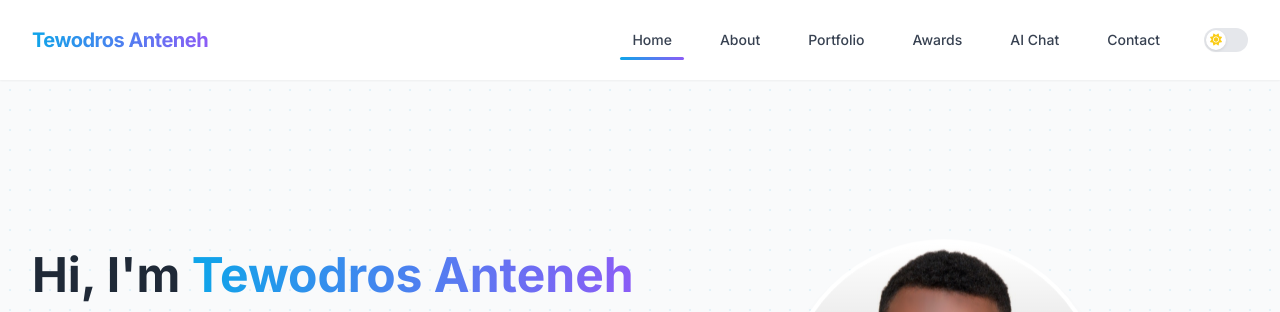
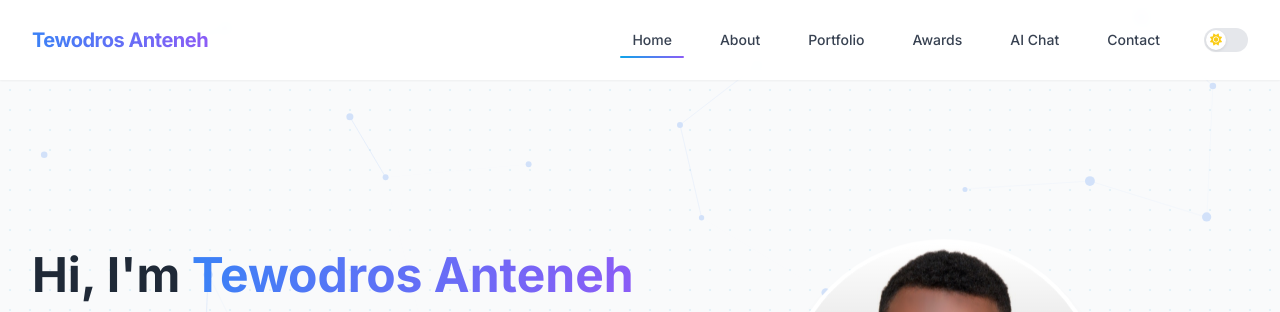
Before and after one commit to Teddy-137/showcase-website, a website with bundled scripts: page index.html in a window 1280 px wide. Shown: the top 312 px of the page. Built offline with nearby package versions, Linux system fonts and the light colour scheme.

Commit message:
Add network animation and enhance portfolio layout with new CSS effects

```diff
--- a/css/style.css
+++ b/css/style.css
@@ -375,3 +375,72 @@ body {
   transform: translateY(-5px);
   filter: brightness(1.1);
 }
+
+/* Custom CSS for animations and effects */
+@keyframes fadeIn {
+  from {
+    opacity: 0;
+    transform: translateY(20px);
+  }
+  to {
+    opacity: 1;
+    transform: translateY(0);
+  }
+}
+
+.fade-in {
+  animation: fadeIn 0.8s ease-out forwards;
+}
+
+.delay-1 {
+  animation-delay: 0.2s;
+}
+.delay-2 {
+  animation-delay: 0.4s;
+}
+.delay-3 {
+  animation-delay: 0.6s;
+}
+.delay-4 {
+  animation-delay: 0.8s;
+}
+
+.gradient-text {
+  background: linear-gradient(90deg, #3b82f6, #8b5cf6);
+  -webkit-background-clip: text;
+  background-clip: text;
+  color: transparent;
+}
+
+.card-hover:hover {
+  transform: translateY(-5px);
+  box-shadow: 0 10px 25px rgba(0, 0, 0, 0.1);
+}
+
+.nav-link {
+  position: relative;
+}
+
+.nav-link::after {
+  content: "";
+  position: absolute;
+  width: 0;
+  height: 2px;
+  bottom: 0;
+  left: 0;
+  background-color: #3b82f6;
+  transition: width 0.3s ease;
+}
+
+.nav-link:hover::after {
+  width: 100%;
+}
+
+.active-nav::after {
+  width: 100%;
+}
+
+/* Smooth scrolling */
+html {
+  scroll-behavior: smooth;
+}
--- a/index.html
+++ b/index.html
@@ -155,6 +155,10 @@
       id="home"
       class="min-h-screen flex items-center justify-center hero-pattern section-fade"
     >
+      <canvas
+        id="networkCanvas"
+        class="absolute top-0 left-0 w-full h-full opacity-20"
+      ></canvas>
       <div
         class="max-w-7xl mx-auto px-4 sm:px-6 lg:px-8 text-center md:text-left"
       >
@@ -216,7 +220,7 @@
     >
       <div class="max-w-7xl mx-auto px-4 sm:px-6 lg:px-8">
         <div class="text-center mb-12">
-          <h2 class="text-3xl font-bold text-gray-900 dark:text-white mb-4">
+          <h2 class="text-3xl font-bold text-gray-900 dark:text-white mb-4 p-6">
             About Me
           </h2>
           <div class="section-divider"></div>
@@ -279,6 +283,10 @@
               <h3 class="text-xl font-semibold dark:text-white">Skills</h3>
             </div>
             <div class="skill-badge">
+              <!-- Programming Languages -->
+              <h4 class="font-bold text-lg text-gray-800 dark:text-white mb-2">
+                Programming Languages
+              </h4>
               <div class="flex flex-wrap gap-2 items-center mb-4">
                 <img
                   src="https://img.shields.io/badge/Java-ED8B00?style=for-the-badge&logo=java&logoColor=white"
@@ -311,8 +319,10 @@
                   class="h-8"
                 />
               </div>
-
               <!-- Frameworks & Libraries -->
+              <h4 class="font-bold text-lg text-gray-800 dark:text-white mb-2">
+                Frameworks & Libraries
+              </h4>
               <div class="flex flex-wrap gap-2 mb-4">
                 <img
                   src="https://img.shields.io/badge/Django-092E20?style=for-the-badge&logo=django&logoColor=white"
@@ -332,6 +342,9 @@
               </div>
 
               <!-- Developer Tools -->
+              <h4 class="font-bold text-lg text-gray-800 dark:text-white mb-2">
+                Developer Tools
+              </h4>
               <div class="flex flex-wrap gap-2">
                 <img
                   src="https://img.shields.io/badge/Docker-2496ED?style=for-the-badge&logo=docker&logoColor=white"
--- a/js/main.js
+++ b/js/main.js
@@ -234,3 +234,79 @@ window.addEventListener("scroll", () => {
   const scrolled = (window.scrollY / scrollHeight) * 100;
   scrollProgress.style.width = `${scrolled}%`;
 });
+// main.js - Network Animation
+
+const canvas = document.getElementById("networkCanvas");
+const ctx = canvas.getContext("2d");
+
+canvas.width = canvas.offsetWidth;
+canvas.height = canvas.offsetHeight;
+
+// Nodes for the network
+const nodes = [];
+const nodeCount = 45;
+
+// Create nodes
+for (let i = 0; i < nodeCount; i++) {
+  nodes.push({
+    x: Math.random() * canvas.width,
+    y: Math.random() * canvas.height,
+    vx: Math.random() * 2 - 1,
+    vy: Math.random() * 2 - 1,
+    radius: Math.random() * 3 + 2,
+  });
+}
+
+// Animation loop
+function animate() {
+  ctx.clearRect(0, 0, canvas.width, canvas.height);
+
+  // Update nodes
+  nodes.forEach((node) => {
+    node.x += node.vx;
+    node.y += node.vy;
+
+    // Bounce off edges
+    if (node.x < 0 || node.x > canvas.width) node.vx *= -1;
+    if (node.y < 0 || node.y > canvas.height) node.vy *= -1;
+
+    // Draw node
+    ctx.beginPath();
+    ctx.arc(node.x, node.y, node.radius, 0, Math.PI * 2);
+    ctx.fillStyle = "#3b82f6";
+    ctx.fill();
+
+    // Draw connections
+    nodes.forEach((otherNode) => {
+      const dx = node.x - otherNode.x;
+      const dy = node.y - otherNode.y;
+      const distance = Math.sqrt(dx * dx + dy * dy);
+
+      if (distance < 150) {
+        ctx.beginPath();
+        ctx.moveTo(node.x, node.y);
+        ctx.lineTo(otherNode.x, otherNode.y);
+        ctx.strokeStyle = `rgba(59, 130, 246, ${1 - distance / 150})`;
+        ctx.lineWidth = 0.5;
+        ctx.stroke();
+      }
+    });
+  });
+
+  //   // Flash effect
+  //   if (Math.random() < 0.02) {
+  //     ctx.fillStyle = "rgba(255, 255, 255, 0.3)";
+  //     ctx.fillRect(0, 0, canvas.width, canvas.height);
+  //   }
+
+  requestAnimationFrame(animate);
+}
+
+// Start animation
+animate();
+
+// Handle resize
+window.addEventListener("resize", () => {
+  canvas.width = canvas.offsetWidth;
+  canvas.height = canvas.offsetHeight;
+});
```
